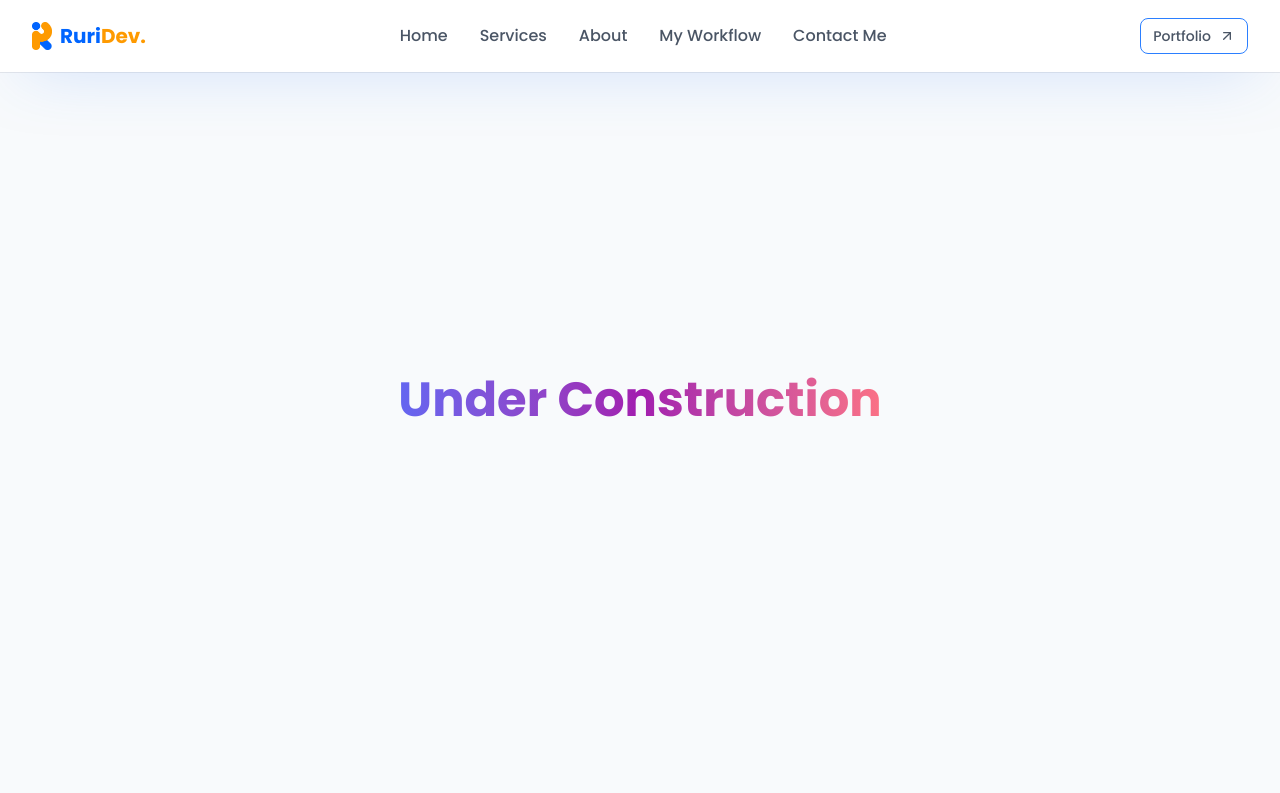
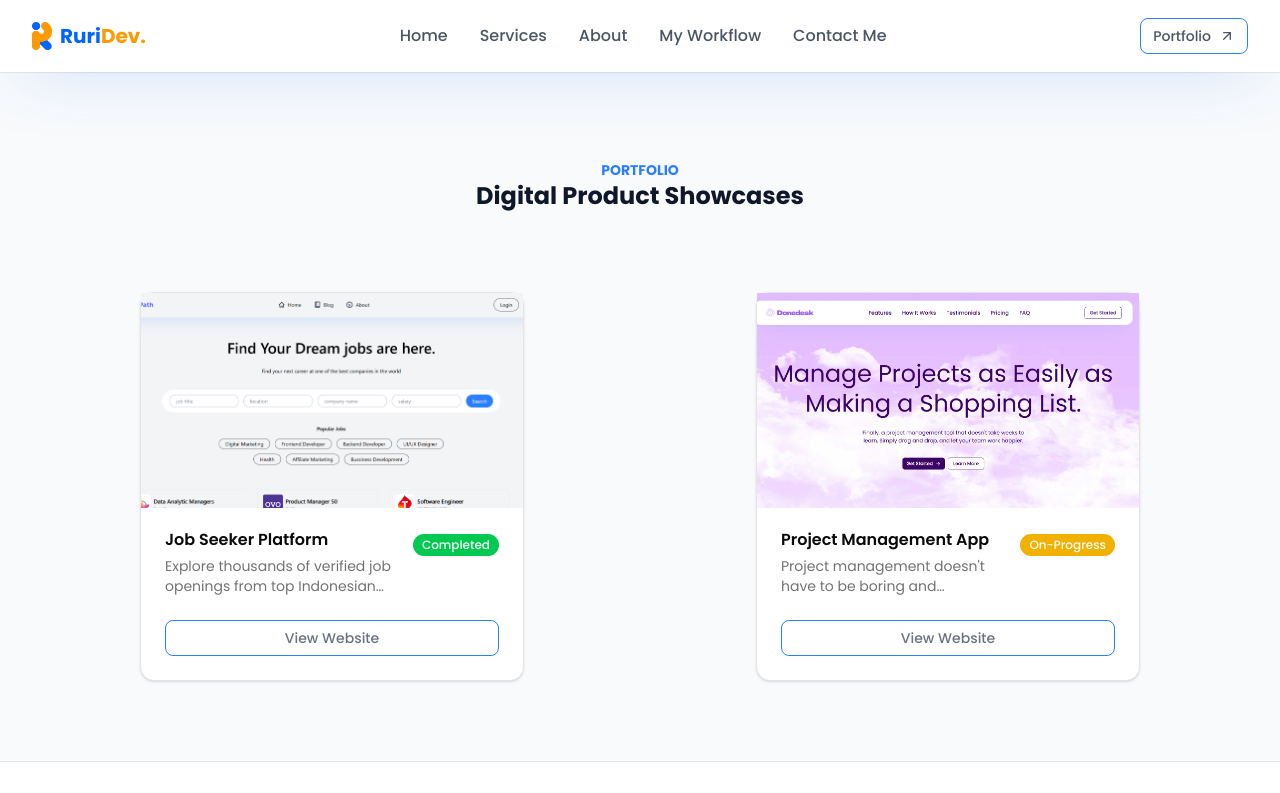
Before and after one commit to zeads/frontend-portfolio, a Next.js app: page /portfolio in a window 1280 px wide. Shown: the top 793 px of the page. Built offline with nearby package versions, Linux system fonts and the light colour scheme.

Commit message:
feat: portfolio section

```diff
--- a/app/portfolio/page.tsx
+++ b/app/portfolio/page.tsx
@@ -1,5 +1,126 @@
-import Underconstruction from "@/components/ui/Underconstruction";
-
+// import Underconstruction from "@/components/ui/Underconstruction";
+import { Badge } from "@/components/ui/badge";
+import { Button } from "@/components/ui/button";
+import {
+  Card,
+  CardAction,
+  CardDescription,
+  CardFooter,
+  CardHeader,
+  CardTitle,
+} from "@/components/ui/card";
+import Image from "next/image";
+import Link from "next/link";
 export default function page() {
-  return <Underconstruction />;
+  // return <Underconstruction />;
+  return (
+    <section className="lg:h-full lg:flex-row pt-20">
+      <div className="mb-20 flex flex-col items-center">
+        <h3 className="font-bold text-sm text-blue-500">PORTFOLIO</h3>
+        <h1 className="font-bold text-2xl">Digital Product Showcases</h1>
+      </div>
+      <div className="flex flex-wrap gap-20 items-center justify-center">
+        <Card className="relative mx-auto w-full max-w-sm pt-0">
+          <div className="absolute inset-0 z-30 aspect-video " />
+          <Image
+            src="/web_images/jobseeker.png"
+            alt="hero image"
+            width={500}
+            height={500}
+            className="relative z-20 aspect-video w-full object-cover "
+          />
+          <CardHeader>
+            <CardAction>
+              <Badge className="bg-green-500">Completed</Badge>
+            </CardAction>
+            <CardTitle>Job Seeker Platform</CardTitle>
+            <CardDescription className="line-clamp-2">
+              Explore thousands of verified job openings from top Indonesian
+              companies. Your resume, your opportunities, your future—all in one
+              secure and easy-to-use platform.
+            </CardDescription>
+          </CardHeader>
+          <CardFooter>
+            <Link
+              href="https://ruri-career-path.netlify.app/"
+              target="_blank"
+              rel="noopener noreferrer"
+              className="w-full"
+            >
+              <Button className="w-full bg-transparent border border-blue-500 text-gray-500 hover:text-white hover:bg-blue-500">
+                View Website
+              </Button>
+            </Link>
+          </CardFooter>
+        </Card>
+        <Card className="relative mx-auto w-full max-w-sm pt-0">
+          <div className="absolute inset-0 z-30 aspect-video " />
+          <Image
+            src="/web_images/projectmanagement.png"
+            alt="hero image"
+            width={500}
+            height={500}
+            className="relative z-20 aspect-video w-full object-cover "
+          />
+          <CardHeader>
+            <CardAction>
+              <Badge className="bg-yellow-500">On-Progress</Badge>
+            </CardAction>
+            <CardTitle>Project Management App</CardTitle>
+            <CardDescription className="line-clamp-2">
+              Project management doesn&apos;t have to be boring and complicated.
+              [Website Name] is built with a clean, eye-pleasing design and
+              intuitive functionality. Less time setting up tools, more time
+              creating.
+            </CardDescription>
+          </CardHeader>
+          <CardFooter>
+            <Link
+              href="https://frontent-project-management-app.vercel.app/"
+              target="_blank"
+              rel="noopener noreferrer"
+              className="w-full"
+            >
+              <Button className="w-full bg-transparent border border-blue-500 text-gray-500 hover:text-white hover:bg-blue-500">
+                View Website
+              </Button>
+            </Link>
+          </CardFooter>
+        </Card>
+        {/* <Card className="relative mx-auto w-full max-w-sm pt-0">
+          <div className="absolute inset-0 z-30 aspect-video " />
+          <Image
+            src="/web_images/jobseeker.png"
+            alt="hero image"
+            width={500}
+            height={500}
+            className="relative z-20 aspect-video w-full object-cover "
+          />
+          <CardHeader>
+            <CardAction>
+              <Badge variant="secondary">Featured</Badge>
+            </CardAction>
+            <CardTitle>Job Seeker Platform</CardTitle>
+            <CardDescription className="line-clamp-2">
+              Explore thousands of verified job openings from top Indonesian
+              companies. Your resume, your opportunities, your future—all in one
+              secure and easy-to-use platform.
+            </CardDescription>
+          </CardHeader>
+          <CardFooter>
+            <Link
+              href="https://ruri-career-path.netlify.app/"
+              target="_blank"
+              rel="noopener noreferrer"
+              className="w-full"
+            >
+              <Button className="w-full bg-transparent border border-blue-500 text-gray-500 hover:text-white hover:bg-blue-500">
+                View Website
+              </Button>
+            </Link>
+          </CardFooter>
+        </Card> */}
+      </div>
+    </section>
+  );
 }
--- /dev/null
+++ b/components/ui/badge.tsx
@@ -0,0 +1,48 @@
+import * as React from "react"
+import { Slot } from "@radix-ui/react-slot"
+import { cva, type VariantProps } from "class-variance-authority"
+
+import { cn } from "@/lib/utils"
+
+const badgeVariants = cva(
+  "inline-flex items-center justify-center rounded-full border border-transparent px-2 py-0.5 text-xs font-medium w-fit whitespace-nowrap shrink-0 [&>svg]:size-3 gap-1 [&>svg]:pointer-events-none focus-visible:border-ring focus-visible:ring-ring/50 focus-visible:ring-[3px] aria-invalid:ring-destructive/20 dark:aria-invalid:ring-destructive/40 aria-invalid:border-destructive transition-[color,box-shadow] overflow-hidden",
+  {
+    variants: {
+      variant: {
+        default: "bg-primary text-primary-foreground [a&]:hover:bg-primary/90",
+        secondary:
+          "bg-secondary text-secondary-foreground [a&]:hover:bg-secondary/90",
+        destructive:
+          "bg-destructive text-white [a&]:hover:bg-destructive/90 focus-visible:ring-destructive/20 dark:focus-visible:ring-destructive/40 dark:bg-destructive/60",
+        outline:
+          "border-border text-foreground [a&]:hover:bg-accent [a&]:hover:text-accent-foreground",
+        ghost: "[a&]:hover:bg-accent [a&]:hover:text-accent-foreground",
+        link: "text-primary underline-offset-4 [a&]:hover:underline",
+      },
+    },
+    defaultVariants: {
+      variant: "default",
+    },
+  }
+)
+
+function Badge({
+  className,
+  variant = "default",
+  asChild = false,
+  ...props
+}: React.ComponentProps<"span"> &
+  VariantProps<typeof badgeVariants> & { asChild?: boolean }) {
+  const Comp = asChild ? Slot : "span"
+
+  return (
+    <Comp
+      data-slot="badge"
+      data-variant={variant}
+      className={cn(badgeVariants({ variant }), className)}
+      {...props}
+    />
+  )
+}
+
+export { Badge, badgeVariants }
```
Also changed, not shown: public/web_images/jobseeker.png (added), public/web_images/projectmanagement.png (added).
